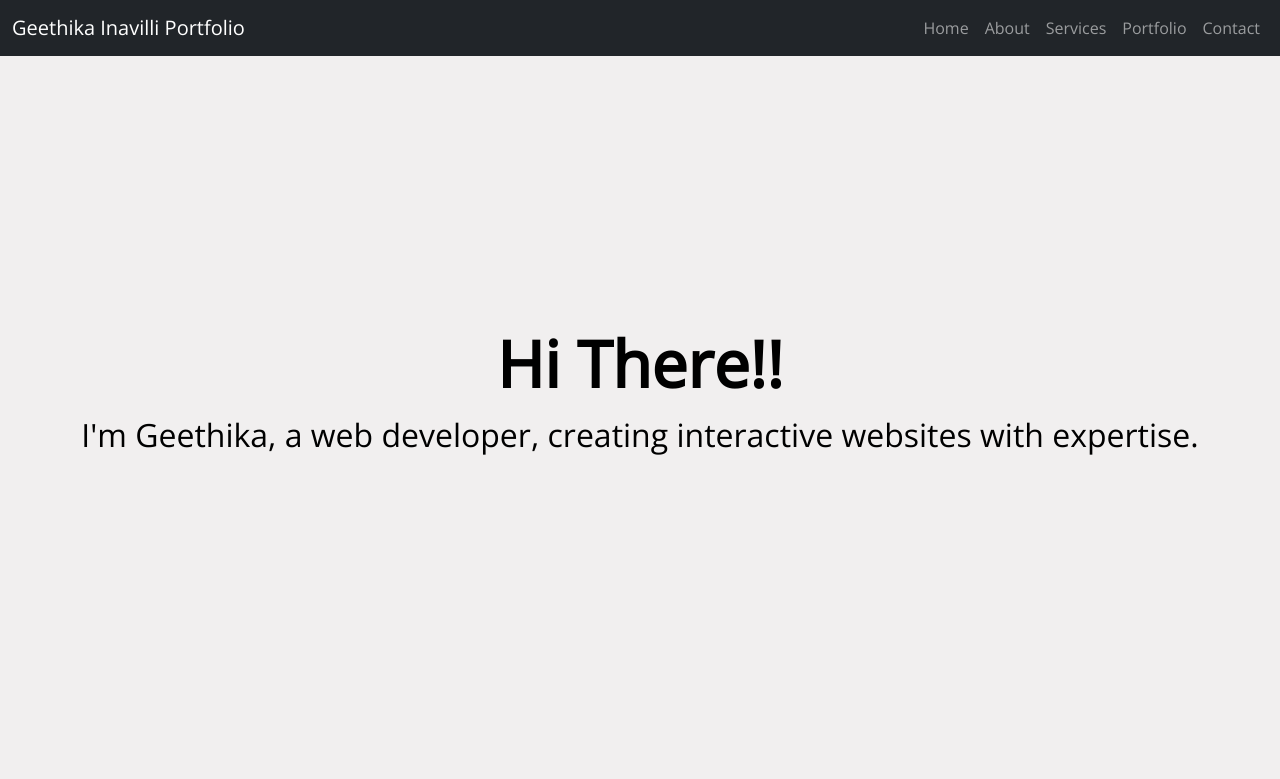
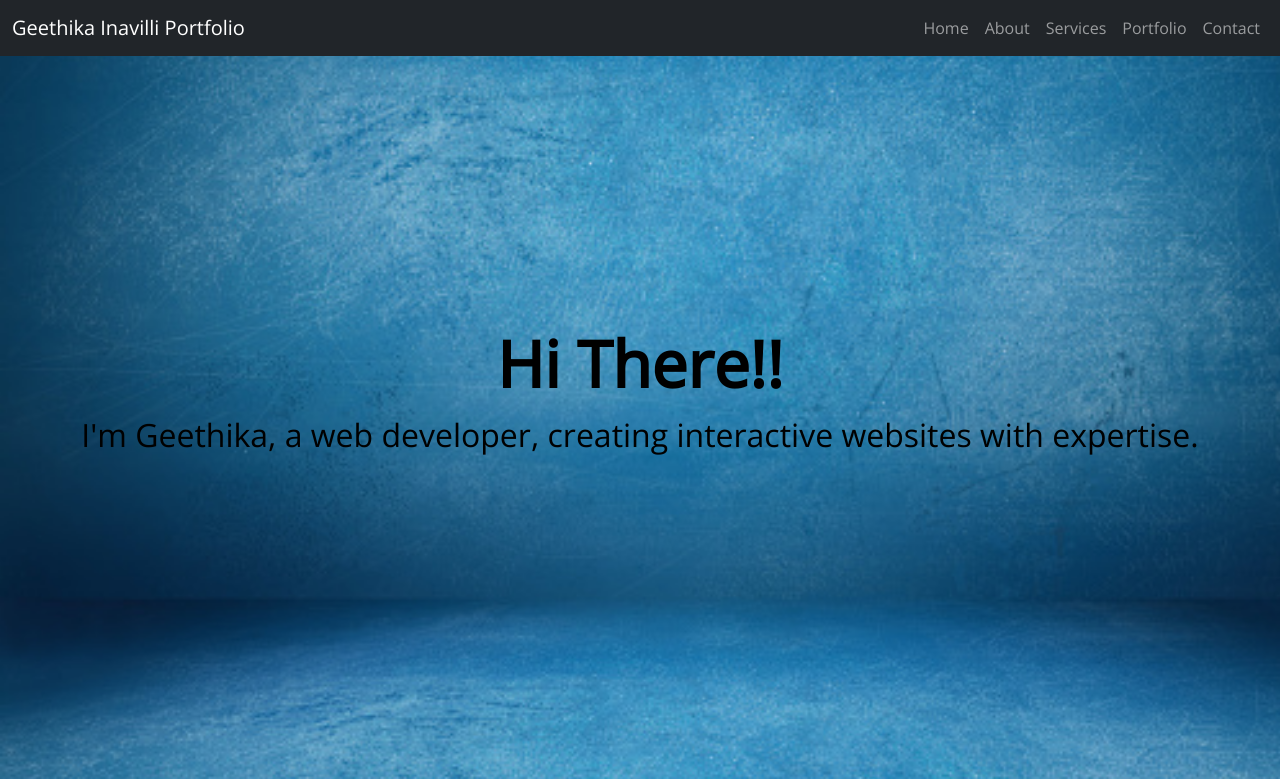
Before and after one commit to GeethikaInavilli/Portfoilo_site, a plain HTML site: page index.html in a window 1280 px wide. Shown: the top 779 px of the page. Drawn offline with nearby package versions, Linux system fonts and the light colour scheme; the site is published under a folder, as on GitHub Pages, so addresses that start at the root find nothing.

Commit message:
Update style.css

```diff
--- a/style.css
+++ b/style.css
@@ -8,7 +8,7 @@ body {
 
 .bannerBgImage{
     height: 100vh;
-    background: url("/images/blue.jpg");
+    background: url("images/blue.jpg");
     background-size: cover;
     position: relative;
 }
```
